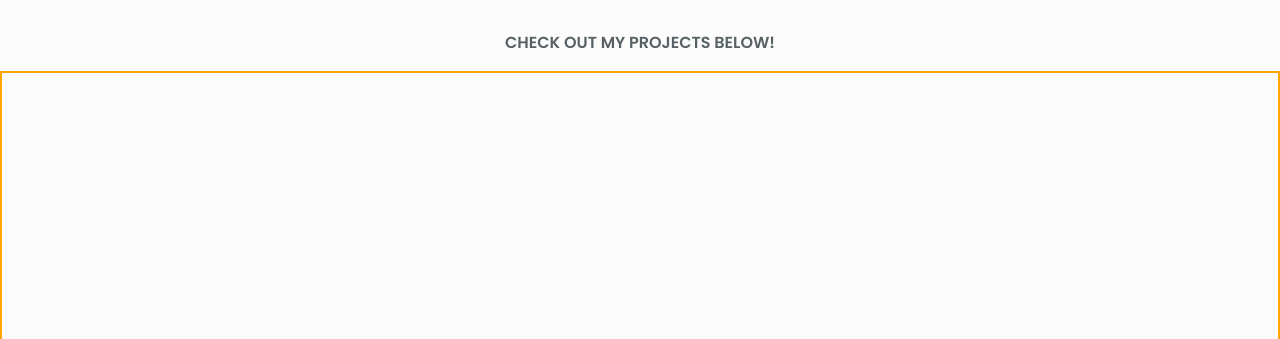
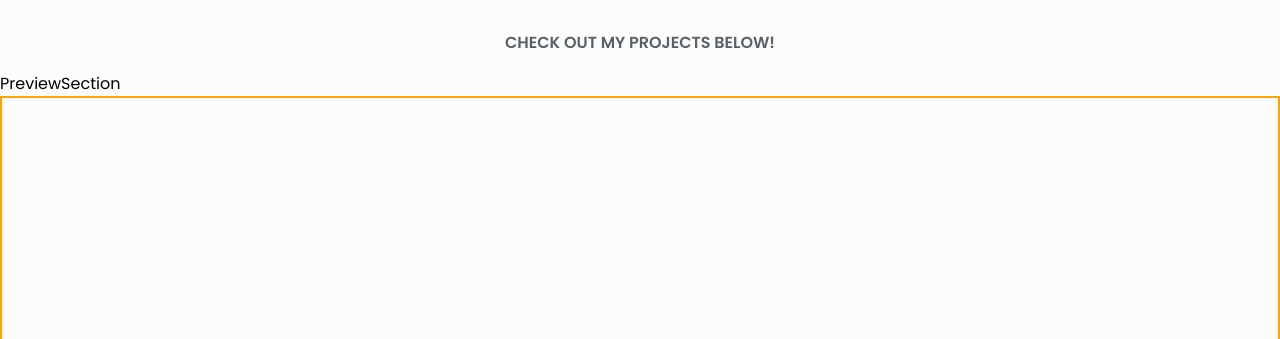
Before and after one commit to ImpactDesigns/stedmandesigns.io, a Gatsby site: page / in a window 1280 px wide. Shown: the part 361-700 px from the top of the page. Built offline with nearby package versions, Linux system fonts and the light colour scheme; Gatsby itself is replaced by a stand-in of ours.

Commit message:
Created PreviewSection component

```diff
--- /dev/null
+++ b/src/components/home/PreviewSection.js
@@ -0,0 +1,7 @@
+import React from 'react'
+
+export default function PreviewSection() {
+  return (
+    <div>PreviewSection</div>
+  )
+}
--- a/src/components/home/index.js
+++ b/src/components/home/index.js
@@ -1,2 +1,3 @@
 export { default as HomeContent } from './HomeContent'
 export { default as HeroSection } from './HeroSection'
+export { default as PreviewSection } from './PreviewSection'
--- a/src/pages/index.js
+++ b/src/pages/index.js
@@ -1,12 +1,13 @@
 import React from "react"
 import Layout from '../components/Layout'
-import { HomeContent, HeroSection } from '../components/home'
+import { HomeContent, HeroSection, PreviewSection } from '../components/home'
 import '../assets/index.css'
 
 const IndexPage = () => {
   return (
     <Layout>
       <HeroSection />
+      <PreviewSection />
       <HomeContent />
     </Layout>
   )
```
